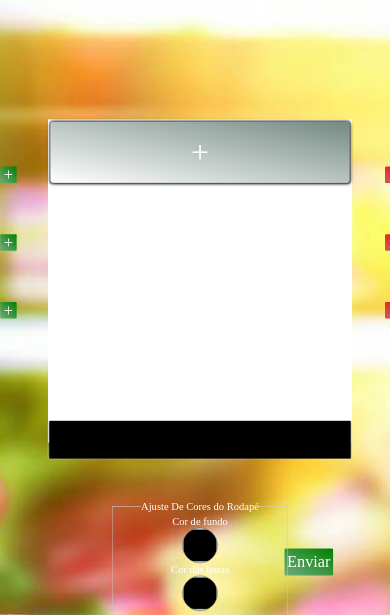
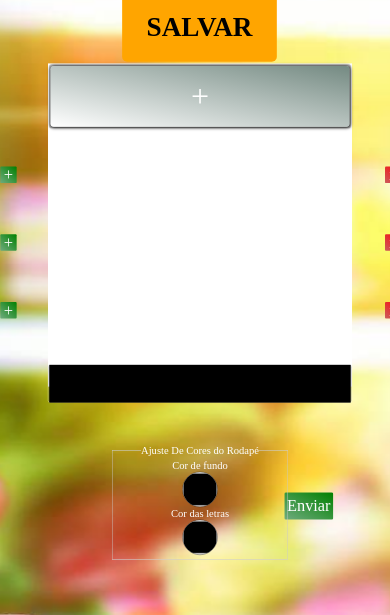
Before and after one commit to robson-magalhaes/Criar_encarte_basico, a PHP site: page /criarEncarte.html in a window 390 px wide; the page is wider, and only the part inside the window is pictured. Shown: the top 615 px of that part. Run offline with PHP 8.4, Linux system fonts and the light colour scheme.

Commit message:
Atualizar o style_model.css

```diff
--- a/assets/css/style_model.css
+++ b/assets/css/style_model.css
@@ -418,5 +418,9 @@
     .addFooter{
         transform: scale(1.7) translateX(200px) translateY(270px);
     }
+#btn-print{
+position:absolute;
+transform: scale(1.7);
+}
 
 }
```
